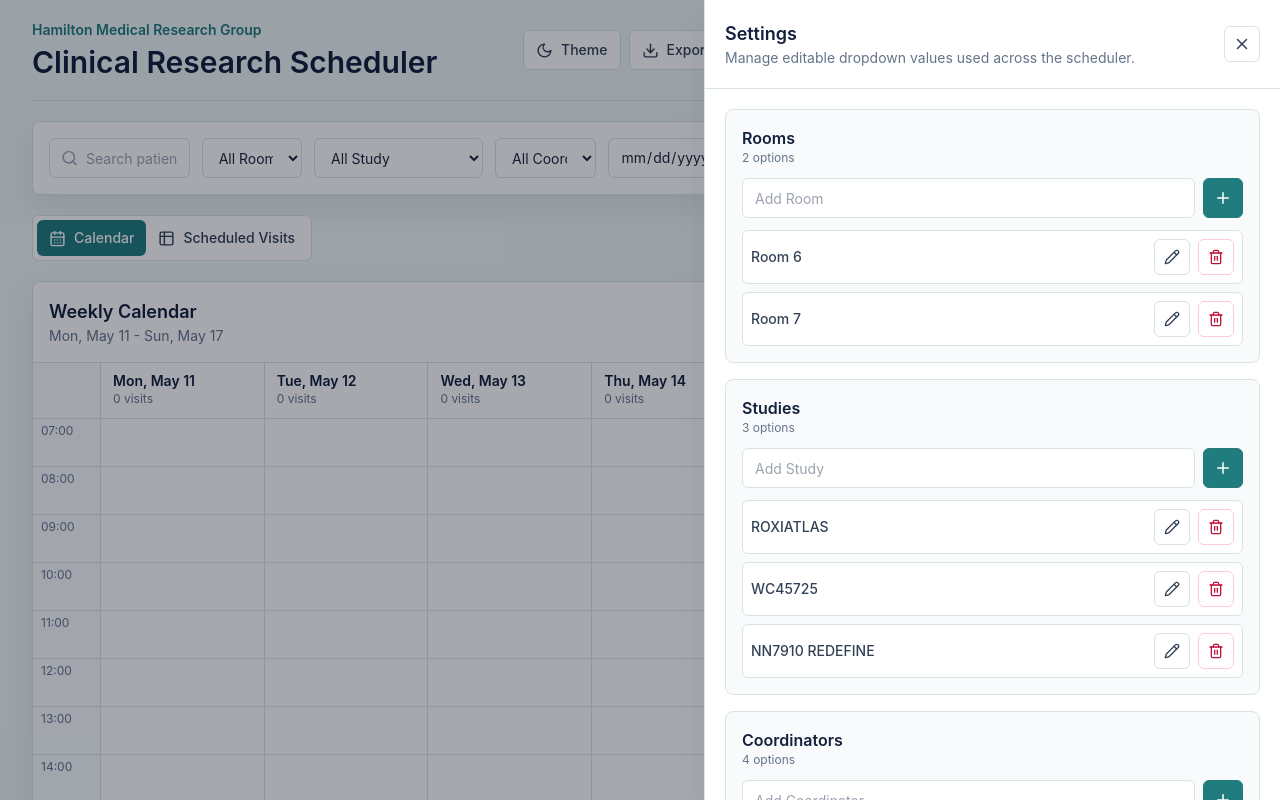
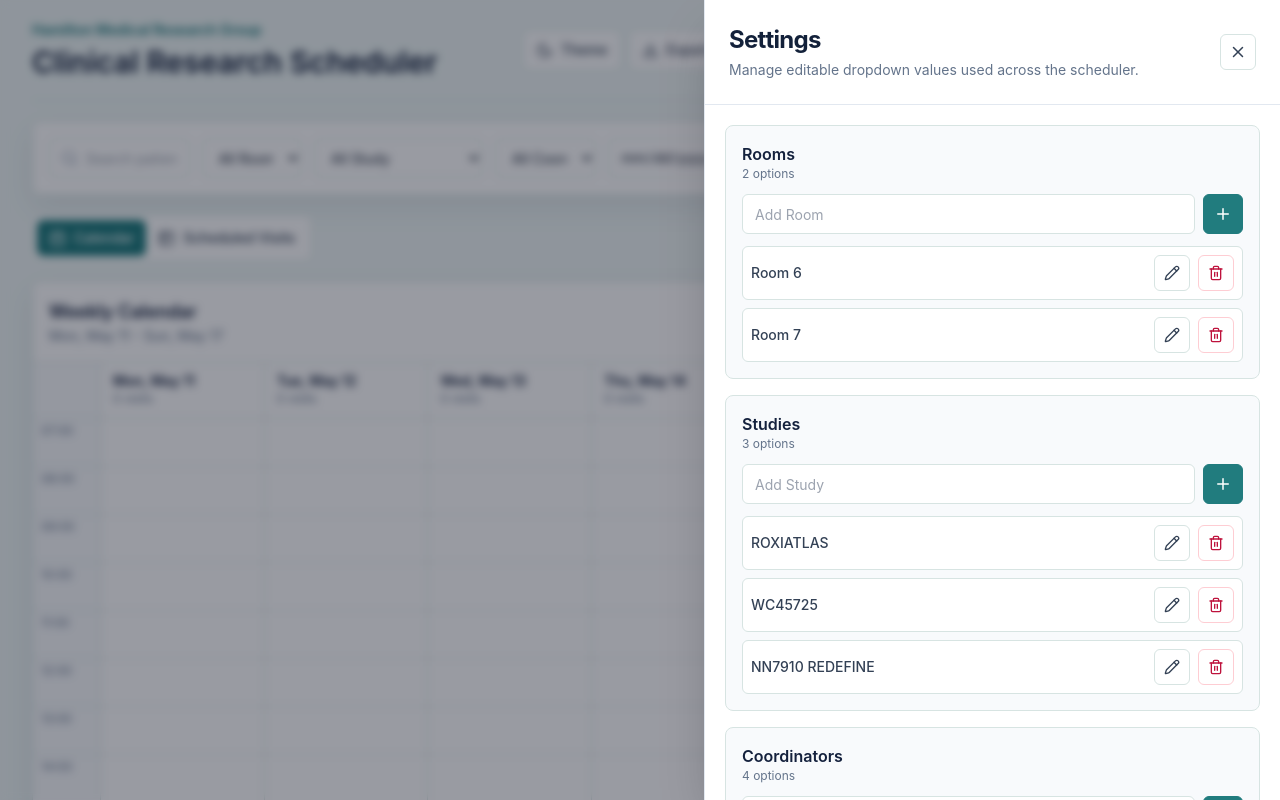
Before and after one commit to dingzhaolu-hub/HMRG-scheduler, a React (Vite) app: page / in a window 1280 px wide. Both pictures are taken after a click on the button "Settings". Shown: the top 800 px of the page. Built offline with nearby package versions, Linux system fonts and the light colour scheme.

Commit message:
Sync settings panel

```diff
--- a/src/components/SettingsPanel.jsx
+++ b/src/components/SettingsPanel.jsx
@@ -6,12 +6,12 @@ export default function SettingsPanel({ open, onClose }) {
   if (!open) return null;
 
   return (
-    <aside className="fixed inset-0 z-30 flex justify-end bg-slate-950/35">
-      <div className="flex h-full w-full max-w-xl flex-col border-l border-clinic-line bg-white shadow-panel dark:border-slate-800 dark:bg-slate-950">
-        <div className="flex items-center justify-between border-b border-clinic-line p-5 dark:border-slate-800">
+    <aside className="fixed inset-0 z-30 flex justify-end bg-slate-950/40 backdrop-blur-sm">
+      <div className="flex h-full w-full max-w-xl flex-col border-l border-slate-200 bg-white shadow-2xl dark:border-slate-800 dark:bg-slate-950">
+        <div className="flex items-center justify-between border-b border-slate-200 p-6 dark:border-slate-800">
           <div>
-            <h2 className="text-lg font-semibold text-clinic-ink dark:text-white">Settings</h2>
-            <p className="text-sm text-slate-500 dark:text-slate-400">Manage editable dropdown values used across the scheduler.</p>
+            <h2 className="text-2xl font-bold tracking-[-0.03em] text-[#13213a] dark:text-white">Settings</h2>
+            <p className="mt-1 text-sm text-slate-500 dark:text-slate-400">Manage editable dropdown values used across the scheduler.</p>
           </div>
           <button className="btn h-9 w-9 px-0" onClick={onClose} aria-label="Close settings">
             <X size={18} />
```
